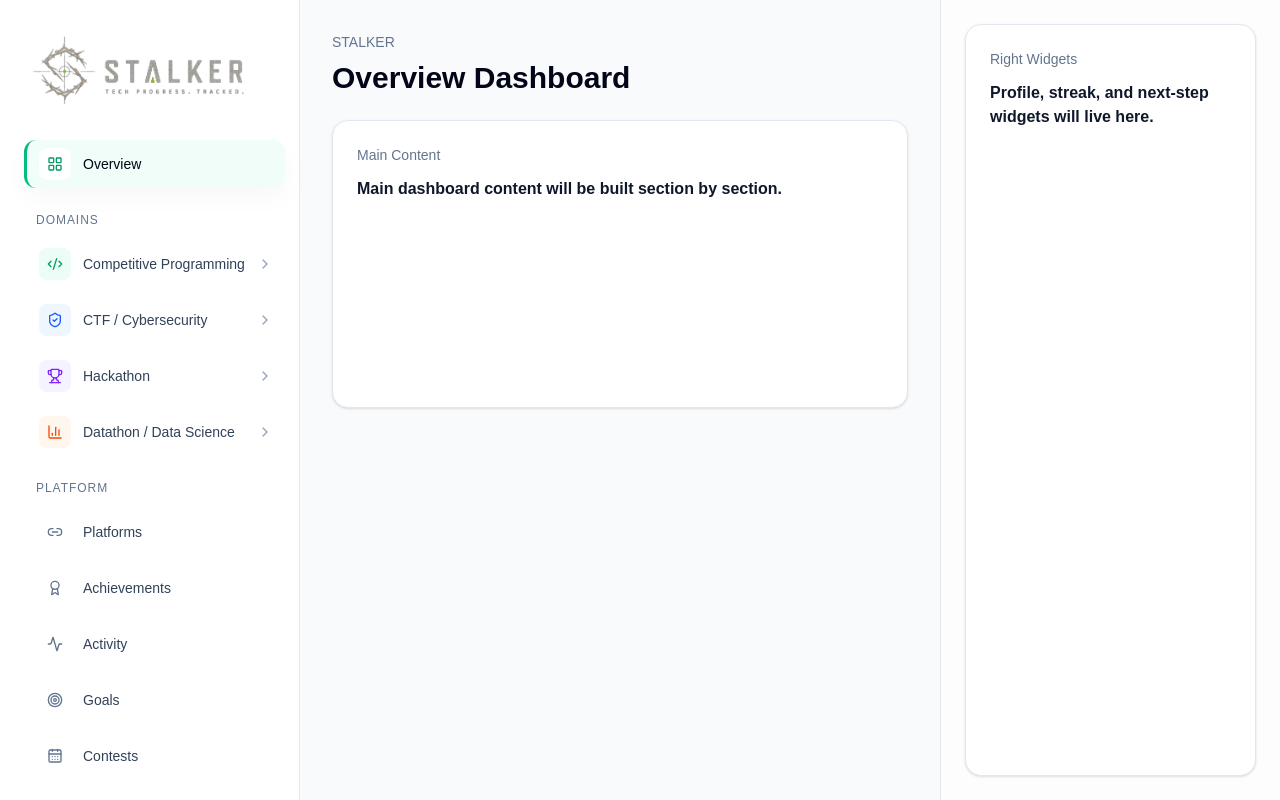
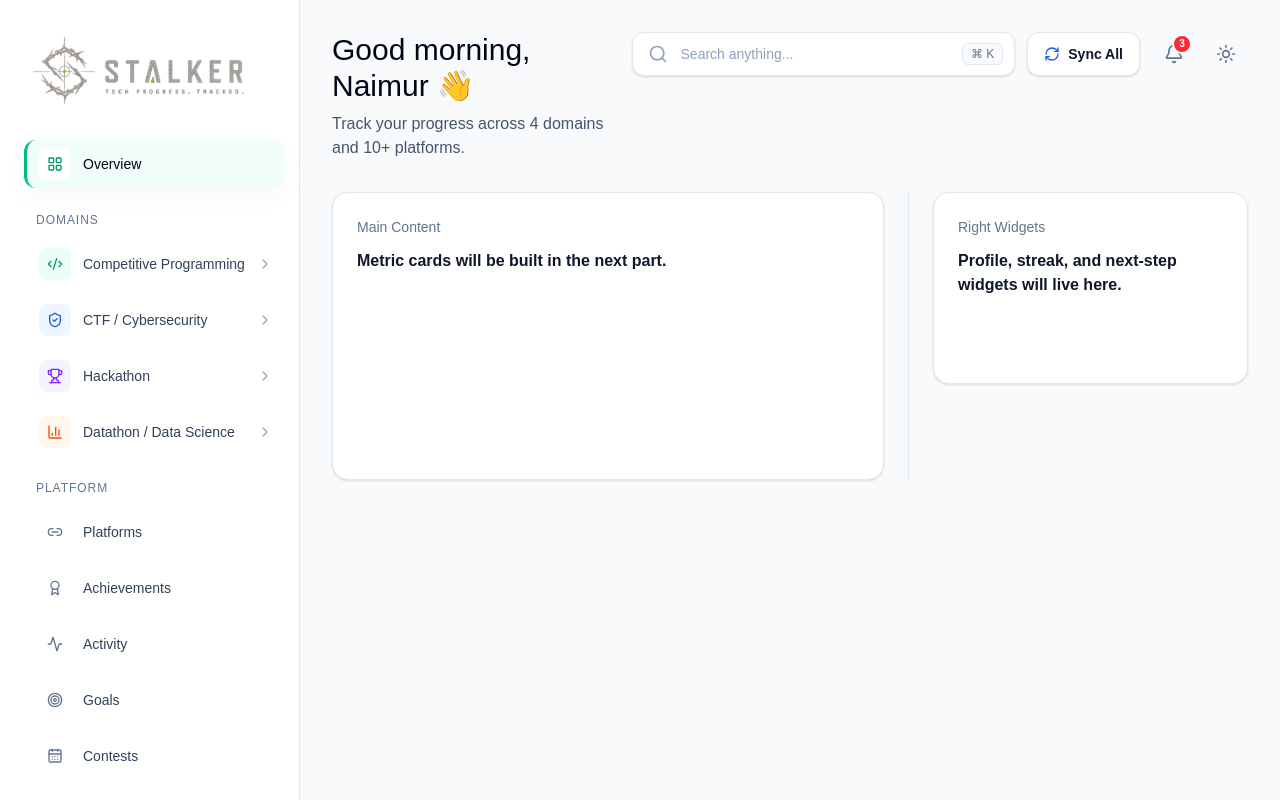
Before and after one commit to NaimurRahmannn/Stalker-A-Unified-Competitive-Profile, a Next.js app in the folder frontend/: page /dashboard in a window 1280 px wide. Shown: the top 800 px of the page. Built offline with nearby package versions, Linux system fonts and the light colour scheme.

Commit message:
feat(dashboard): add dashboard top navbar

```diff
--- a/frontend/src/app/(dashboard)/dashboard/page.tsx
+++ b/frontend/src/app/(dashboard)/dashboard/page.tsx
@@ -1,4 +1,6 @@
 import { DashboardSidebar } from "@/components/layout/dashboard-sidebar";
+import { Bell, RefreshCw, Search, Sun } from "lucide-react";
+import type { ReactNode } from "react";
 
 type PlaceholderPanelProps = {
   title: string;
@@ -23,36 +25,106 @@ function PlaceholderPanel({
   );
 }
 
+function HeaderIconButton({
+  label,
+  children,
+}: {
+  label: string;
+  children: ReactNode;
+}) {
+  return (
+    <button
+      type="button"
+      aria-label={label}
+      title={label}
+      className="relative grid size-11 shrink-0 place-items-center rounded-xl text-slate-500 transition hover:bg-white hover:text-slate-900"
+    >
+      {children}
+    </button>
+  );
+}
+
+function DashboardTopHeader() {
+  return (
+    <header className="flex flex-col gap-5 min-[1180px]:flex-row min-[1180px]:items-start min-[1180px]:justify-between">
+      <div className="min-w-0">
+        <h1 className="text-2xl font-medium tracking-normal text-slate-950 sm:text-3xl">
+          Good morning, Naimur <span aria-hidden="true">{"\uD83D\uDC4B"}</span>
+        </h1>
+        <p className="mt-2 text-sm leading-6 text-slate-600 sm:text-base">
+          Track your progress across 4 domains and 10+ platforms.
+        </p>
+      </div>
+
+      <div className="flex w-full flex-col gap-3 sm:flex-row sm:items-center min-[1180px]:w-auto">
+        <label className="relative block w-full sm:min-w-80 min-[1180px]:w-101.25">
+          <span className="sr-only">Search anything</span>
+          <Search className="pointer-events-none absolute left-4 top-1/2 size-5 -translate-y-1/2 text-slate-400" />
+          <input
+            type="search"
+            placeholder="Search anything..."
+            className="h-11 w-full rounded-xl border border-slate-200 bg-white pl-12 pr-16 text-sm text-slate-800 shadow-sm outline-none transition placeholder:text-slate-400 focus:border-emerald-300 focus:ring-4 focus:ring-emerald-100"
+          />
+          <span className="pointer-events-none absolute right-3 top-1/2 -translate-y-1/2 rounded-md border border-slate-200 bg-slate-50 px-2 py-1 text-xs font-medium leading-none text-slate-500">
+            {"\u2318"} K
+          </span>
+        </label>
+
+        <button
+          type="button"
+          className="inline-flex h-11 shrink-0 items-center justify-center gap-2 rounded-xl border border-slate-200 bg-white px-4 text-sm font-semibold text-slate-900 shadow-sm transition hover:bg-slate-50"
+        >
+          <RefreshCw className="size-4 text-blue-600" />
+          Sync All
+        </button>
+
+        <div className="flex items-center gap-2">
+          <HeaderIconButton label="Notifications">
+            <Bell className="size-5" />
+            <span className="absolute right-1.5 top-1 grid size-4 place-items-center rounded-full bg-red-500 text-[10px] font-semibold leading-none text-white ring-2 ring-slate-50">
+              3
+            </span>
+          </HeaderIconButton>
+          <HeaderIconButton label="Theme">
+            <Sun className="size-5" />
+          </HeaderIconButton>
+        </div>
+      </div>
+    </header>
+  );
+}
+
 export default function DashboardPage() {
   return (
     <main className="min-h-screen bg-slate-50 text-slate-900">
-      <div className="mx-auto grid min-h-screen w-full grid-cols-1 overflow-hidden lg:grid-cols-[300px_minmax(0,1fr)] xl:grid-cols-[300px_minmax(0,1fr)_340px]">
+      <div className="mx-auto grid min-h-screen w-full grid-cols-1 overflow-hidden lg:grid-cols-[300px_minmax(0,1fr)]">
         <aside className="border-b border-slate-200 bg-white p-5 sm:p-6 lg:border-b-0 lg:border-r">
           <DashboardSidebar />
         </aside>
 
-        <section className="min-w-0 p-5 sm:p-6 lg:p-8">
-          <div className="mx-auto max-w-6xl">
-            <p className="text-sm font-medium text-slate-500">STALKER</p>
-            <h1 className="mt-2 text-2xl font-semibold tracking-normal text-slate-950 sm:text-3xl">
-              Overview Dashboard
-            </h1>
+        <div className="min-w-0 bg-slate-50">
+          <section className="px-5 pt-5 sm:px-6 sm:pt-6 lg:px-8 lg:pt-8">
+            <DashboardTopHeader />
+          </section>
 
+          <div className="grid min-w-0 grid-cols-1 gap-6 p-5 sm:p-6 lg:p-8 xl:grid-cols-[minmax(0,1fr)_340px]">
+            <section className="min-w-0">
               <PlaceholderPanel
                 title="Main Content"
-              description="Main dashboard content will be built section by section."
-              className="mt-6 min-h-72"
+                description="Metric cards will be built in the next part."
+                className="min-h-72"
               />
-          </div>
             </section>
 
-        <aside className="border-t border-slate-200 bg-white/70 p-5 sm:p-6 lg:col-start-2 lg:border-l xl:col-start-auto xl:border-t-0">
+            <aside className="min-w-0 border-t border-slate-200 pt-6 xl:border-l xl:border-t-0 xl:pl-6 xl:pt-0">
               <PlaceholderPanel
                 title="Right Widgets"
                 description="Profile, streak, and next-step widgets will live here."
-            className="min-h-48 xl:min-h-[calc(100vh-3rem)]"
+                className="min-h-48"
               />
             </aside>
+          </div>
+        </div>
       </div>
     </main>
   );
```
Lines whose indentation alone changed are shown as unchanged.
